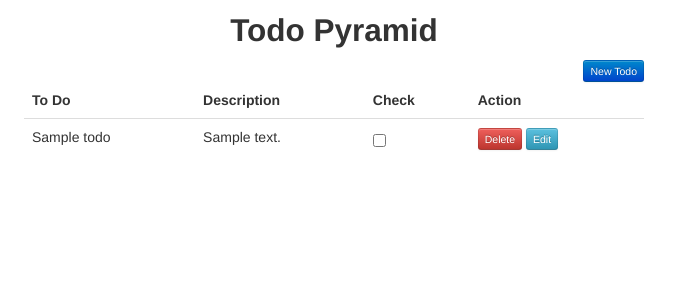
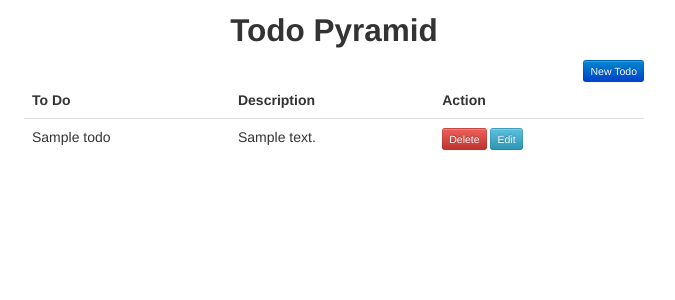
Before and after one commit to marioidival/pyramid_todo_half, a Python web app: template todopyramid/templates/index.jinja2 in a window 1280 px wide. Shown: the top 300 px of the page, without its empty margins (306-981 px from the left). Run offline with Jinja, Linux system fonts and the light colour scheme; the template is opened without the code that fills it: most values are stand-ins (such as "Sample title", 1, 10 or a date in 2020).

Commit message:
edit template

```diff
--- a/todopyramid/templates/index.jinja2
+++ b/todopyramid/templates/index.jinja2
@@ -13,7 +13,6 @@
           <tr>
             <th>To Do</th>
             <th>Description</th>
-            <th>Check</th>
             <th>Action</th>
           </tr>
         </thead>
@@ -22,9 +21,6 @@
         <tr>
           <td>{{ todo.todo_name }}</td>
           <td>{{ todo.description }}</td>
-          <td>
-            <input type='checkbox' name='done' {%if todo.done %}checked{% endif %} />
-          </td>
           <td>
             {#
             <a href='/delete/{{ todo._id }}' class='btn btn-mini btn-danger'>Delete</a>
```
